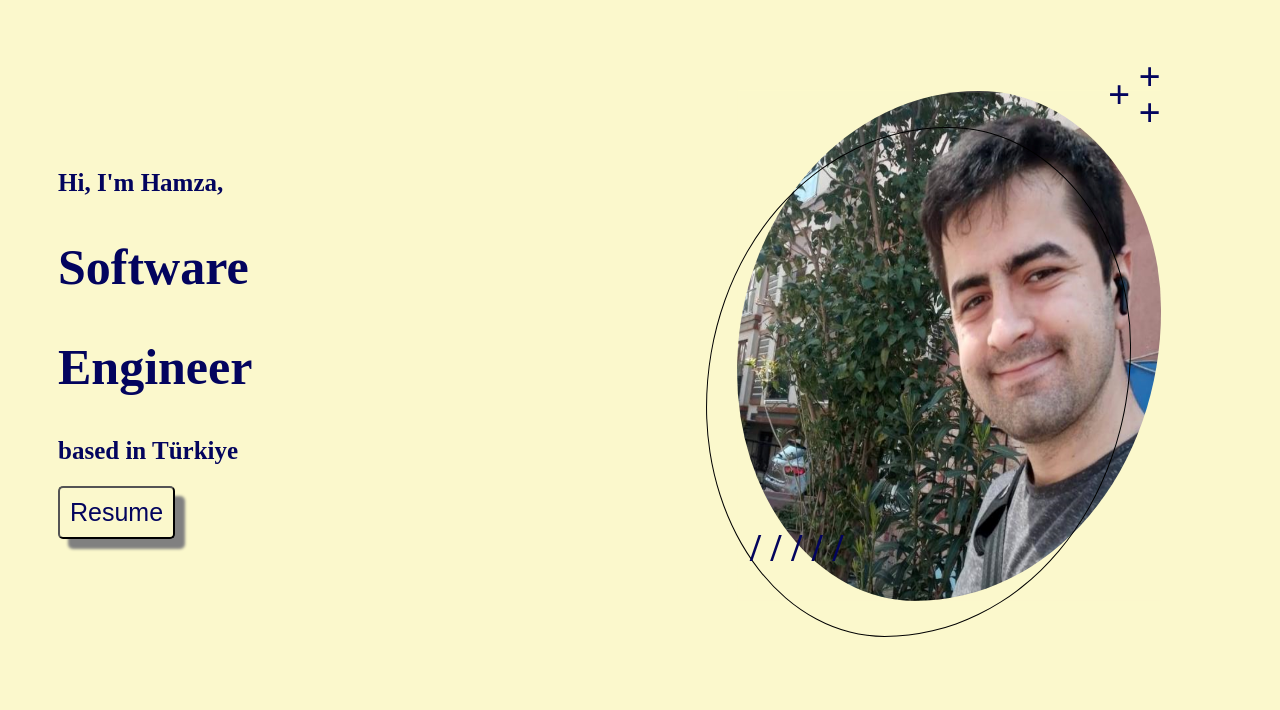
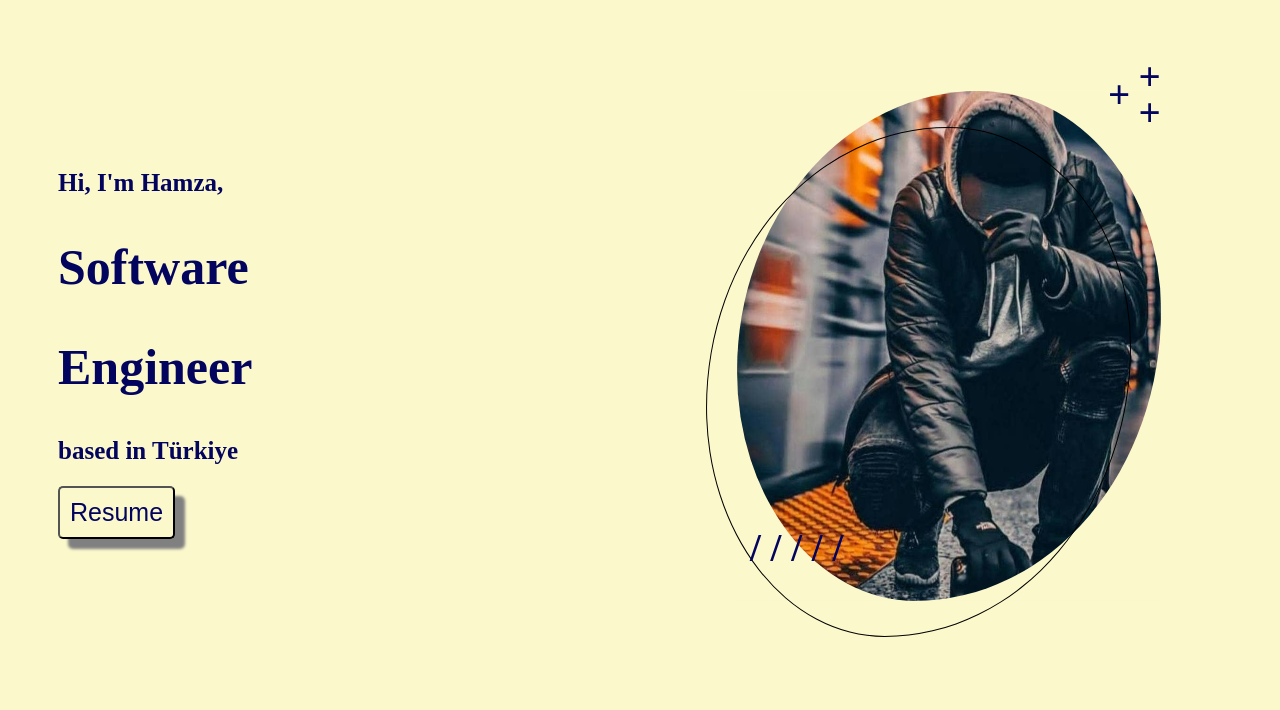
Before and after one commit to HamzaBilgin/BasicWebsite, a plain HTML site: page index.html in a window 1280 px wide. Shown: the part 90-800 px from the top of the page. Drawn offline with Linux system fonts and the light colour scheme.

Commit message:
Basic Website

```diff
--- a/index.html
+++ b/index.html
@@ -39,7 +39,7 @@
         </div>
         <div class="column right">
             <div class="right_img">
-                <img src="img/profil.png" alt="">
+                <img src="img/profil.jpg" alt="">
             </div>
             <div class="right_cerceve">
 
```
Also changed, not shown: img/profil.jpg (added), img/profil.png (deleted).
